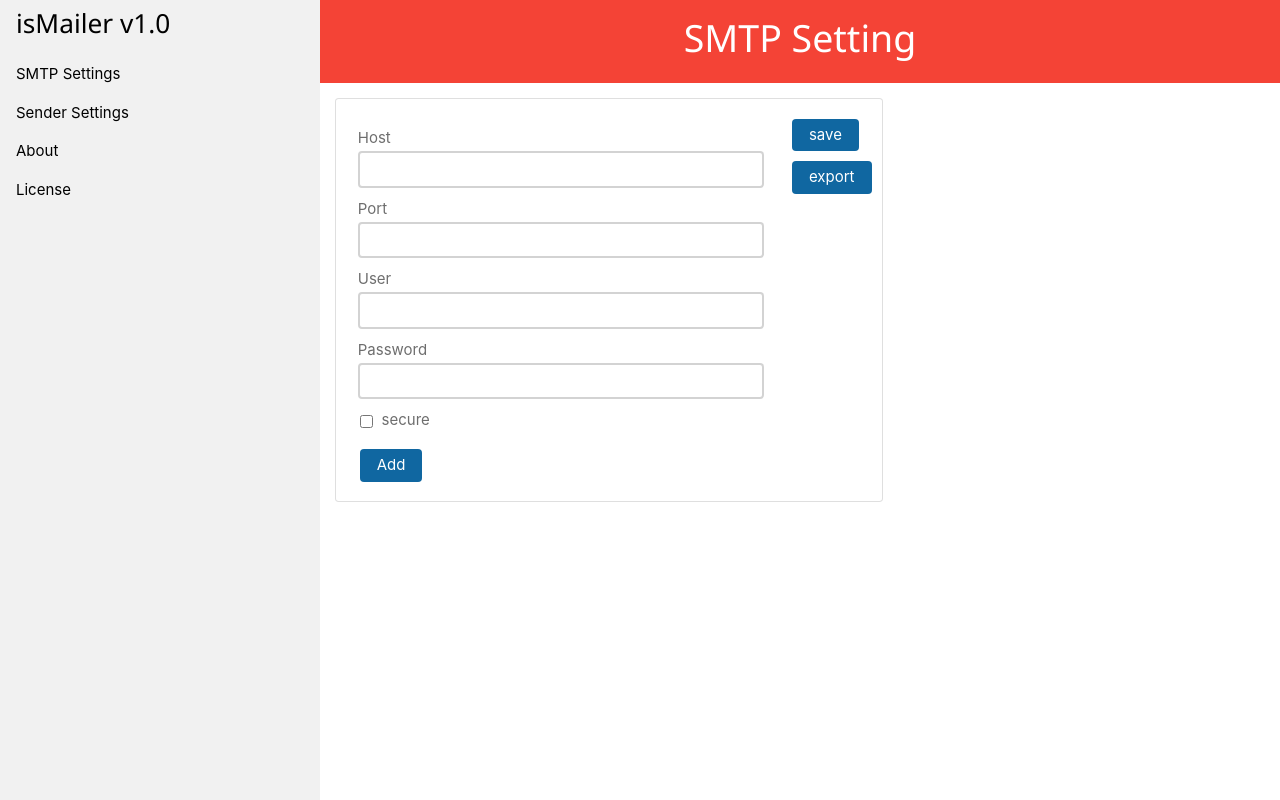
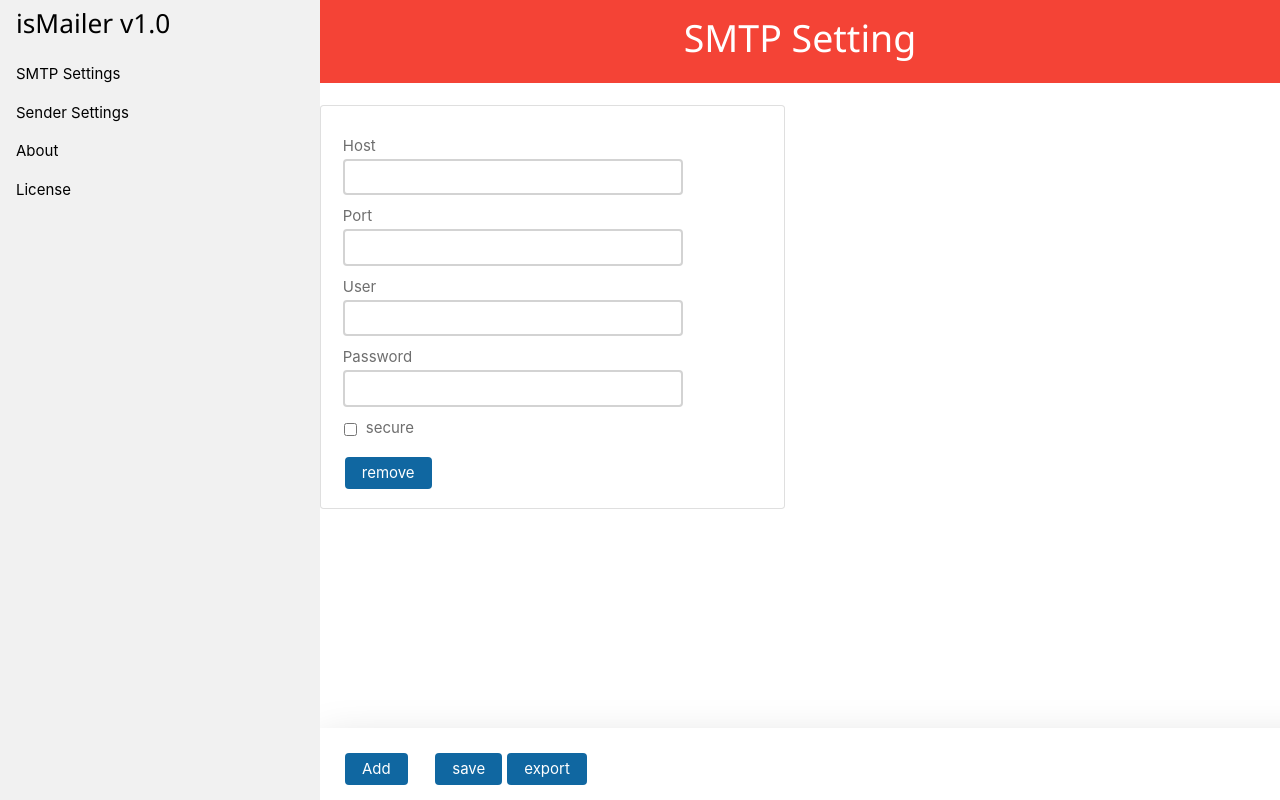
Before and after one commit to justalinko/ismailer-ui, a React (Create React App) app: page /smtp in a window 1280 px wide. Both pictures are taken after a click on the button "Add". Built offline with nearby package versions, Linux system fonts and the light colour scheme.

Commit message:
change the card ui in smtp page

```diff
--- a/src/Molecules/SmtpSetting/index.tsx
+++ b/src/Molecules/SmtpSetting/index.tsx
@@ -1,6 +1,7 @@
 import { Input } from "../../Atom/Input";
 import React from "react";
 import { Checkbox } from "../../Atom/checkbox";
+import { Button } from '../../Atom/Button'
 
 export interface SmtpSettingProps {
   value: SmtpSettingValue;
@@ -38,13 +39,20 @@ export class SmtpSetting extends React.Component<SmtpSettingProps, State> {
 
   render() {
     return (
-      <div key={this.props.key}>
+
+       <div className="col-md-6 mt-4" key={this.props.key} style={{ marginRight: '0 !important' }}>
+        <div className="card mx-auto" style={{ width:'90' }}>
+            <div className="card-body">
               <Input name="host" label="Host" value={this.state.host} onChange={(e) => this.onChange(e)} />
               <Input name="port" label="Port" value={this.state.port} onChange={(e) => this.onChange(e)} />
               <Input name="user" label="User" value={this.state.user} onChange={(e) => this.onChange(e)} />
               <Input name="password" label="Password" value={this.state.password} onChange={(e) => this.onChange(e)} />
               <Checkbox name="secure" label="secure" idForCheckBox="secure" onChange={(e) => this.onChange(e)} />
+              <Button button="remove" />
             </div>
+          </div>
+       </div>
+
     );
   }
 }
--- a/src/Page/SmtpSetting/index.tsx
+++ b/src/Page/SmtpSetting/index.tsx
@@ -47,10 +47,10 @@ export class SmtpSettingPage extends React.Component<SmtpSettingPageProps, State
           <h1>SMTP Setting</h1>
         </div>
 
-        <div className="row">
-          <div className="col-md-7 m-3">
-            <div className="card" style={{ position: "relative" }}>
-              <div className="card-body">
+        <div className="row" style={{ marginBottom : '100px' }}>
+
+
+
                 {this.state.settings.map((setting, index) => (
                   <SmtpSetting
                     onValueChange={(value) => {
@@ -61,17 +61,21 @@ export class SmtpSettingPage extends React.Component<SmtpSettingPageProps, State
                   />
                 ))}
 
-                {this.state.settings.length > 0 && (
-                  <div className="d-flex flex-column" style={{ position: "absolute", right: "10px", top: "10px" }}>
-                    <Button button="save" />
-                    <Button button="export" />
-                  </div>
-                )}
-                <Button button="Add" onClick={() => this.onAddSetting()} />
-              </div>
+
+
+
+
+        </div>
+        <div className="bg-white shadow-lg w-100" style={{ display : 'flex' , position: 'fixed' , bottom: '0' , height:'fit-content' , padding: '15px 20px' , boxSizing: 'border-box'  }}>
+          <Button button="Add" onClick={() => this.onAddSetting()} />
+          {this.state.settings.length > 0 && (
+            <div className="d-flex ml-4">
+              <Button button="save"  />
+              <Button button="export" />
             </div>
-          </div>
+          )}
         </div>
+
       </div>
     );
   }
```
Lines whose indentation alone changed are shown as unchanged.
